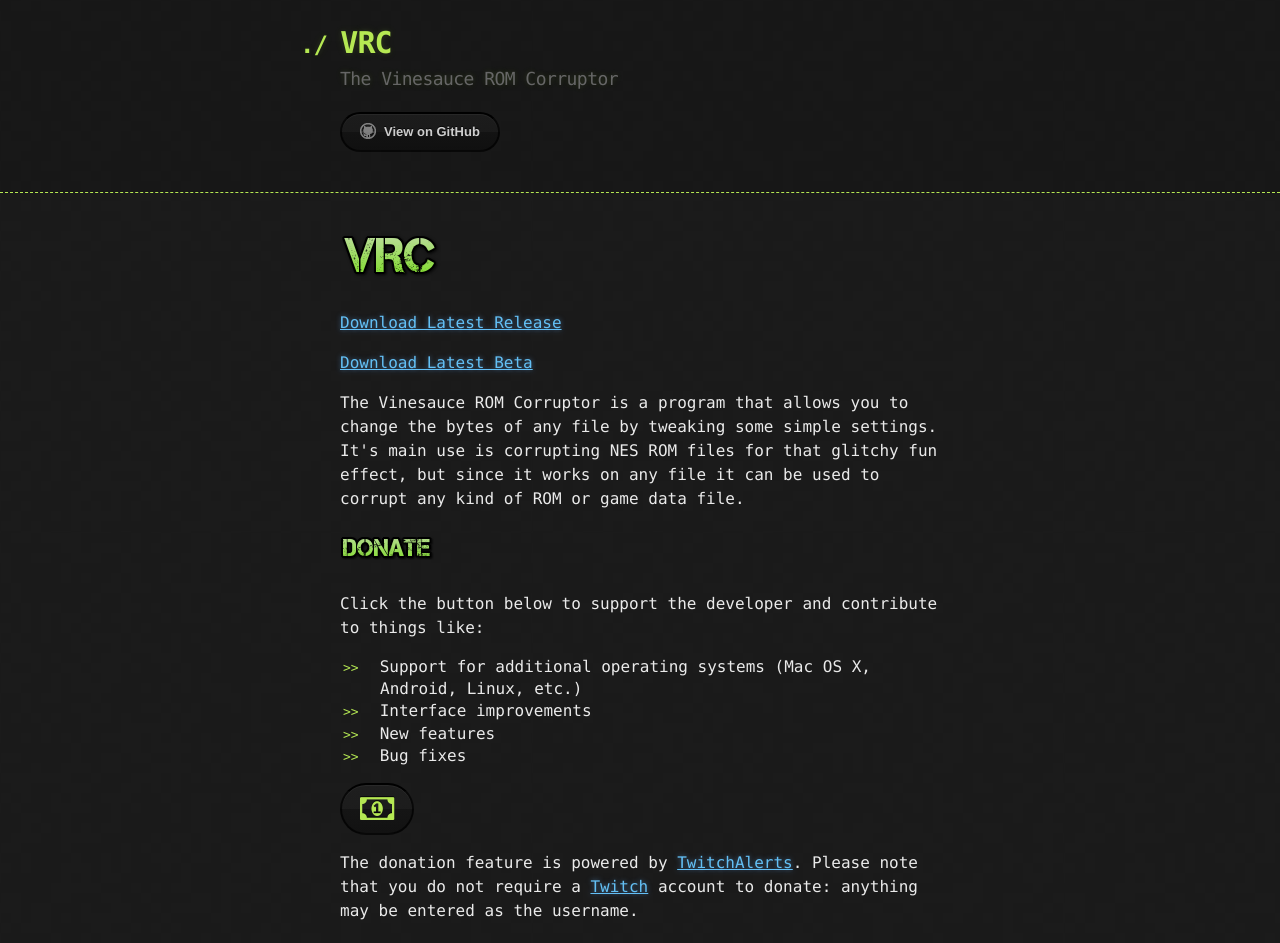
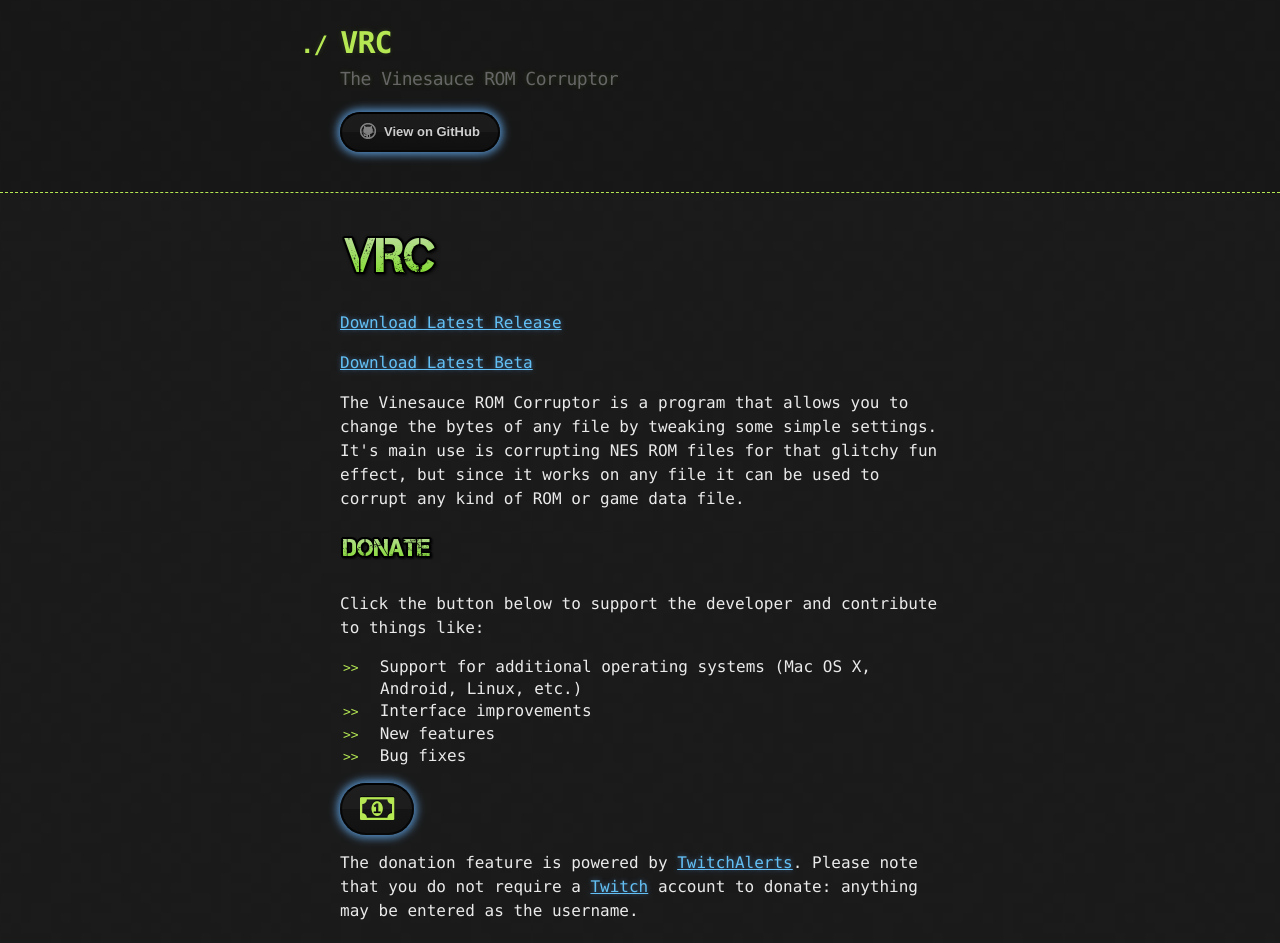
Before and after one commit to Rikerz/VRC, a plain HTML site: page index.html in a window 1280 px wide. Drawn offline with Linux system fonts and the light colour scheme.

Commit message:
Change the box shadow on buttons.

```diff
--- a/stylesheets/stylesheet.css
+++ b/stylesheets/stylesheet.css
@@ -202,11 +202,12 @@ hr {
   font-size: 13px;
   text-decoration: none;
   text-shadow: 0 -1px 0 rgba(0, 0, 0, 0.75);
-  box-shadow: inset 0 1px 0 rgba(255, 255, 255, 0.05);
+  box-shadow: 0 0 8px 3px rgba(104, 182, 255, 0.75);
 }
 
 .btn:hover {
   background: -webkit-linear-gradient(top, rgba(40, 40, 40, 0.6), rgba(35, 35, 35, 0.6) 50%, rgba(10, 10, 10, 0.8) 50%, rgba(0, 0, 0, 0.8));
+  box-shadow: 0 0 8px 5px rgba(104, 182, 255, 0.75);
 }
 
 .btn .icon {
```
